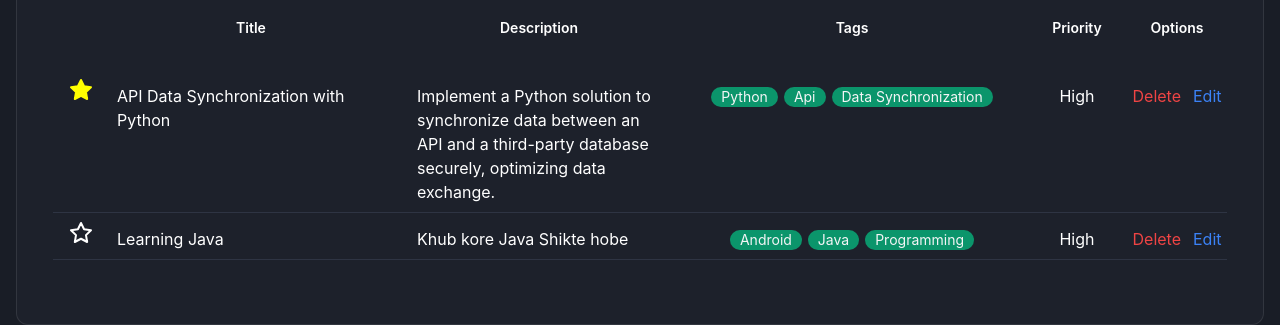
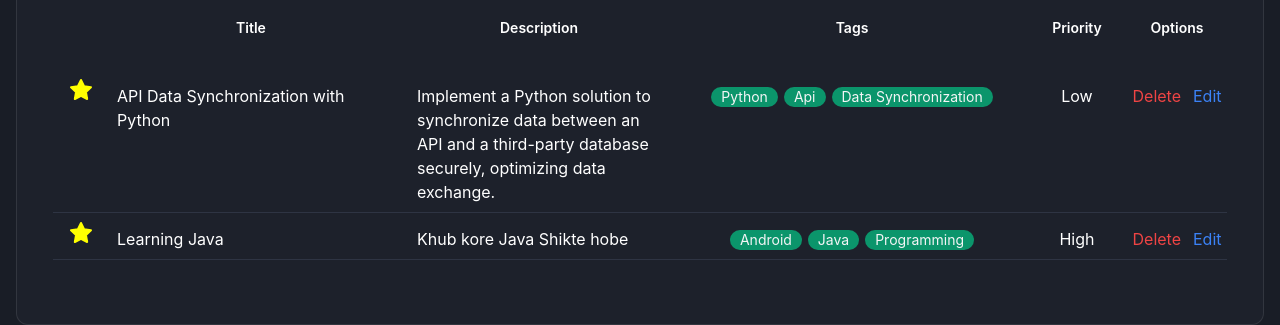
Before and after one commit to hasanulhasan/tasker, a React (Vite) app: page / in a window 1280 px wide. Shown: the part 779-1104 px from the top of the page. Built offline with nearby package versions, Linux system fonts and the light colour scheme.

Commit message:
task creation done

```diff
--- a/src/components/Task.jsx
+++ b/src/components/Task.jsx
@@ -3,7 +3,7 @@
 import { useState } from "react";
 
 export default function Task({task}) {
-	const { title, description, tags, isFavorite} = task;
+	const { title, description, tags, isFavorite, priority} = task;
 	const [fovorite, setIsFavorite] = useState(isFavorite);
 
   return (
@@ -30,7 +30,7 @@ export default function Task({task}) {
 					}
 						</ul>
 					</td>
-					<td className="text-center">High</td>
+					<td className="text-center">{priority}</td>
 					<td>
 						<div className="flex items-center justify-center space-x-3">
 							<button className="text-red-500">Delete</button>
--- a/src/components/TaskModal.jsx
+++ b/src/components/TaskModal.jsx
@@ -1,10 +1,41 @@
 /* eslint-disable react/prop-types */
 
-export default function TaskModal({setModalOpen}) {
+import { useState } from "react";
+
+export default function TaskModal({setModalOpen,handleAddTask}) {
+
+    const [task, setTask] = useState( {
+        id: crypto.randomUUID(),
+        title: "",
+        description: "",
+        tags: [],
+        priority: "",
+        isFavorite: false,
+    });
+
+    // const [isAdd, setIsAdd] = useState(Object.is(taskToUpdate, null))
+
+    const handleChange = (e) => {
+        const name = e.target.name;
+        let value = e.target.value;
+        if (name === 'tags') {
+            value = value.split(",");
+        }
+        setTask({
+            ...task,
+            [name]: value
+        })
+    }
+    const handleSubmit = (e) => {
+        e.preventDefault()
+        handleAddTask(task)
+        setModalOpen(false)
+    }
+
   return (
     <>
             <div className="bg-black bg-opacity-70 h-full w-full z-10 absolute top-0 left-0"></div>
-            <form className="mx-auto my-10 w-full max-w-[740px] rounded-xl border border-[#FEFBFB]/[36%] bg-[#191D26] p-9 max-md:px-4 lg:my-20 lg:p-11 z-10 absolute top-1/4 left-1/3">
+            <form onSubmit={handleSubmit} className="mx-auto my-10 w-full max-w-[740px] rounded-xl border border-[#FEFBFB]/[36%] bg-[#191D26] p-9 max-md:px-4 lg:my-20 lg:p-11 z-10 absolute top-1/4 left-1/3">
                 <h2 className="mb-9 text-center text-2xl font-bold text-white lg:mb-11 lg:text-[28px]">
                     Add New Task
                 </h2>
@@ -17,6 +48,8 @@ export default function TaskModal({setModalOpen}) {
                             type="text"
                             name="title"
                             id="title"
+                            value={task.title}
+                            onChange={handleChange}
                             required
                         />
                     </div>
@@ -28,6 +61,8 @@ export default function TaskModal({setModalOpen}) {
                             type="text"
                             name="description"
                             id="description"
+                            value={task.description}
+                            onChange={handleChange}
                             required
                         ></textarea>
                     </div>
@@ -40,6 +75,8 @@ export default function TaskModal({setModalOpen}) {
                                 type="text"
                                 name="tags"
                                 id="tags"
+                                value={task.tags}
+                                onChange={handleChange}
                                 required
                             />
                         </div>
@@ -50,6 +87,8 @@ export default function TaskModal({setModalOpen}) {
                                 className="block w-full cursor-pointer rounded-md bg-[#2D323F] px-3 py-2.5"
                                 name="priority"
                                 id="priority"
+                                value={task.priority}
+                                onChange={handleChange}
                                 required
                             >
                                 <option value="">Select Priority</option>
--- a/src/components/Tasks.jsx
+++ b/src/components/Tasks.jsx
@@ -1,14 +1,34 @@
 import Task from "./Task";
-import data from '../Data/data.json'
 import { useState } from "react";
 import TaskModal from "./TaskModal";
+let tasks = [
+	{
+    id: 1,
+    title: "API Data Synchronization with Python",
+    description: "Implement a Python solution to synchronize data between an API and a third-party database securely, optimizing data exchange.",
+    tags: ["python", "api", "data synchronization"],
+		priority: "Low",
+    isFavorite: true
+  },
+	{
+    id: 2,
+    title: "Learning Java",
+    description: "Khub kore Java Shikte hobe",
+    tags: ["android", "java", "programming"],
+		priority: "High",
+    isFavorite: true
+  },
+]
 export default function Tasks() {
 	const [modalOpen, setModalOpen] = useState(false)
+	const handleAddTask = (createdTask) => {
+		tasks = [...tasks, createdTask]
+	}
 
   return (
     <section className="mb-20" id="tasks">
 		<div className="container">
-			{modalOpen && <TaskModal setModalOpen={setModalOpen}/>}
+			{modalOpen && <TaskModal setModalOpen={setModalOpen} handleAddTask={handleAddTask}/>}
 		{/* <!-- Search Box Ends --> */}
 			<div className="rounded-xl border border-[rgba(206,206,206,0.12)] bg-[#1D212B] px-6 py-8 md:px-9 md:py-16">
 				<div className="mb-14 items-center justify-between sm:flex">
@@ -49,7 +69,7 @@ export default function Tasks() {
 						</thead>
 						<tbody>
 							{
-								data.tasks.map(task => <Task key={task.id} task={task} />)
+								tasks.map(task => <Task key={task.id} task={task} />)
 							}
 						</tbody>
 					</table>
```
